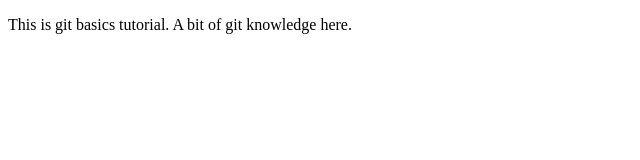
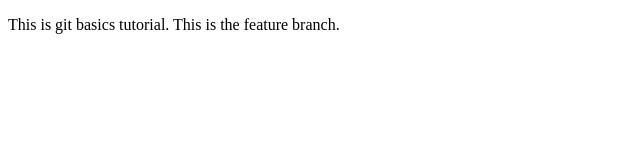
Before and after one commit to Tinsu1923/KurazTech, a plain HTML site: page index.html in a window 1280 px wide. Shown: the full height of the page, 0-640 px from the left. Drawn offline with Linux system fonts and the light colour scheme.

Commit message:
Updated the feature branch

```diff
--- a/index.html
+++ b/index.html
@@ -6,6 +6,6 @@
     <title>Git Basics</title>
 </head>
 <body>
-    <p>This is git basics tutorial. A bit of git knowledge here.</p>
+    <p>This is git basics tutorial. This is the feature branch.</p>
 </body>
 </html>
```
